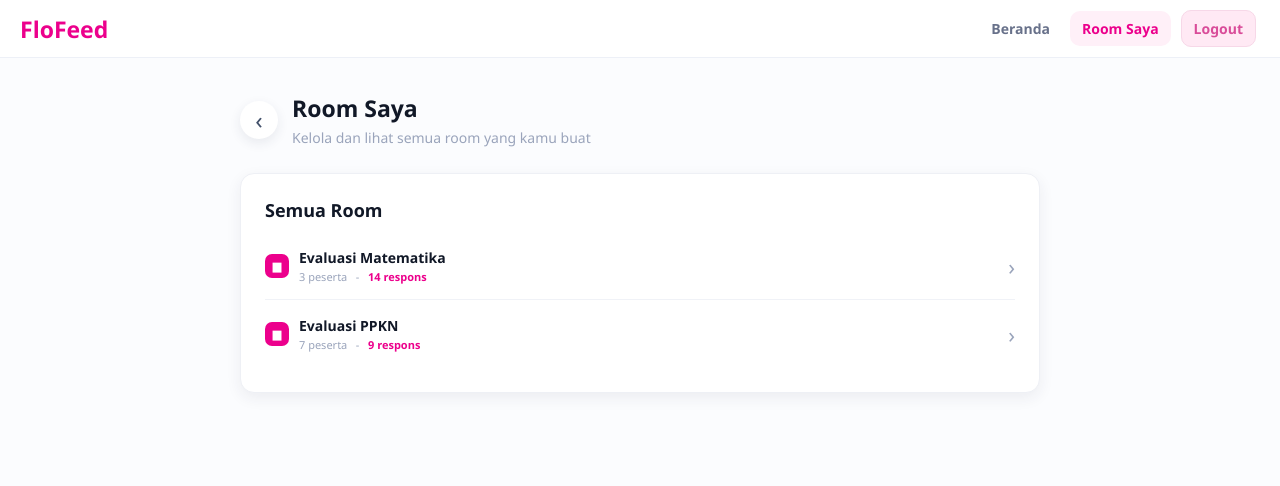
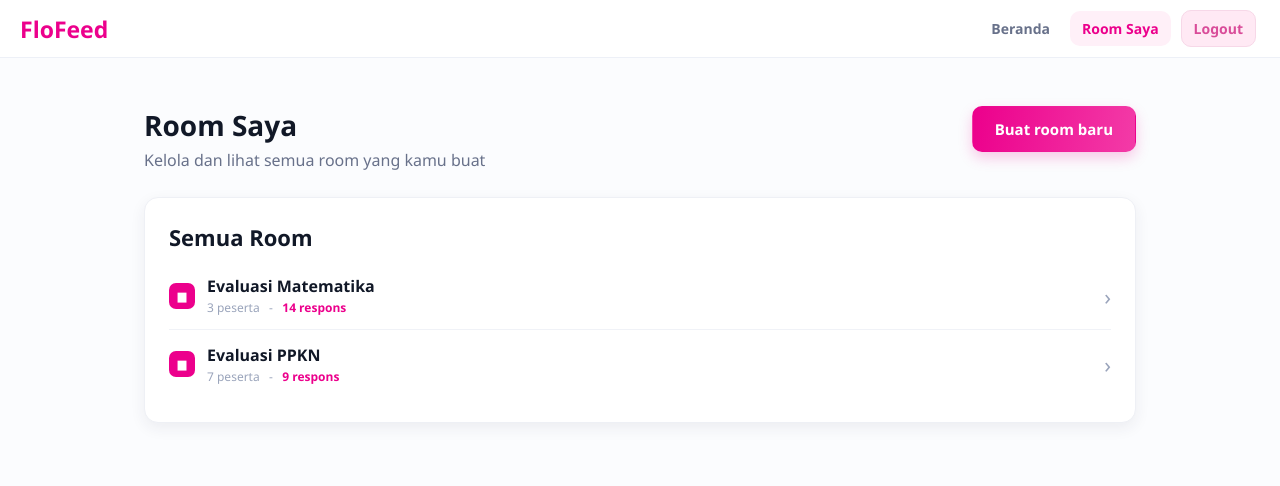
Before and after one commit to alvonkhairy/FloFeed-Project, a PHP site: page /room-view.php in a window 1280 px wide. Shown: the top 486 px of the page. Run offline with PHP 8.4, Linux system fonts and the light colour scheme.

Commit message:
pisahkan buat soal room dan masukkan kode

```diff
--- a/assets/css/style.css
+++ b/assets/css/style.css
@@ -170,6 +170,38 @@ body.room-view .room-link {
 .page-title-group, .room-title { flex: 1; }
 .page-title-group h1, .room-title h1, .page-heading h1 { margin: 0; font-size: 23px; font-weight: 700; }
 .page-title-group p, .room-title p, .page-heading p { margin: 4px 0 0; color: #9aa4bb; font-size: 14px; }
+
+.home-page { max-width: 1040px; margin: 0 auto; padding: 48px 24px 64px; }
+.welcome { margin-bottom: 26px; }
+.welcome h1 { margin: 0 0 5px; font-size: 32px; }
+.welcome p { margin: 0; color: var(--muted); font-size: 16px; }
+
+.rooms-page {
+	width: 100%;
+	max-width: 1040px;
+	margin: 0 auto;
+	padding: 48px 24px 64px;
+}
+.rooms-page .welcome {
+	margin-bottom: 26px;
+}
+.room-management-header {
+	display: flex;
+	align-items: center;
+	justify-content: space-between;
+	gap: 24px;
+}
+.room-management-copy {
+	min-width: 0;
+}
+.room-management-header .create-room-btn {
+	flex: 0 0 auto;
+	margin: 0;
+}
+.rooms-page .card,
+.rooms-page .rooms-list-card {
+	margin-top: 0;
+}
 .back-btn, .room-back {
 	display: grid;
 	place-items: center;
@@ -401,7 +433,10 @@ body.room-view .room-link {
 .history-list-card { padding: 24px; }
 .history-list-card .section-title { margin-bottom: 10px; }
 .history-list-card .list-item { min-height: 62px; }
-.rooms-page { max-width: 800px; }
+.rooms-page { max-width: 1040px; }
+.rooms-page .home-grid {
+	margin-bottom: 16px;
+}
 .rooms-list-card { padding: 24px; }
 .rooms-list-card .section-title { margin-bottom: 10px; }
 .rooms-list-card .list-item { min-height: 68px; }
@@ -409,32 +444,78 @@ body.room-view .room-link {
 .welcome { margin-bottom: 26px; }
 .welcome h1 { margin: 0 0 5px; font-size: 28px; }
 .welcome p { margin: 0; color: var(--muted); font-size: 16px; }
-.home-grid, .home-lower { display: grid; grid-template-columns: minmax(0,1.7fr) minmax(250px,.7fr); gap: 16px; align-items: stretch; }
-.home-lower { margin-top: 16px; }
-.join-card, .create-card, .history-card, .rooms-card { padding: 22px 20px; }
-.join-card, .create-card { min-height: 170px; }
+.home-grid, .home-lower { display: grid; grid-template-columns: 1fr; gap: 16px; align-items: stretch; }
+.home-lower {
+	display: grid;
+	grid-template-columns: 1fr;
+	margin-top: 16px;
+}
+.join-card, .create-card, .create-room-card, .history-card, .rooms-card, .rooms-list-card { padding: 24px; }
+.join-card, .create-card, .create-room-card { min-height: 170px; }
 .history-card, .rooms-card { min-height: 240px; }
-.card-heading, .section-title { display: flex; align-items: center; justify-content: space-between; margin: 0 0 8px; font-size: 18px; font-weight: 800; }
+.card-heading, .section-title { display: flex; align-items: center; justify-content: space-between; margin: 0 0 12px; font-size: 22px; font-weight: 800; }
 .card-heading { justify-content: flex-start; gap: 8px; }
 .card-heading .symbol, .section-link { color: var(--purple); }
-.card-description { margin: 0 0 14px; color: #9aa4bb; font-size: 13px; }
-.join-form { display: flex; gap: 10px; margin-top: auto; }
-.home-page .text-input { padding: 13px 14px; font-size: 15px; }
-.home-page .btn-primary { padding: 14px 20px; font-size: 16px; }
+.card-description { margin: 0 0 18px; color: #9aa4bb; font-size: 14px; }
+.join-card {
+	min-height: 170px;
+}
+.join-form { display: flex; flex-direction: column; gap: 12px; margin-top: auto; }
+.home-page .text-input { padding: 15px 16px; font-size: 15px; height: 52px; }
+.home-page .btn-primary { width: auto; align-self: flex-start; padding: 12px 22px; font-size: 15px; min-height: 44px; }
 .create-card .btn-primary { display: flex; width: 100%; margin-top: auto; }
+.create-room-card {
+	margin-bottom: 16px;
+	min-height: 170px;
+}
+.create-room-header {
+	display: flex;
+	align-items: center;
+	gap: 12px;
+	min-height: 64px;
+}
+.create-room-icon {
+	display: grid;
+	place-items: center;
+	width: 28px;
+	height: 28px;
+	border-radius: 8px;
+	font-size: 20px;
+	font-weight: 700;
+	background: var(--purple);
+	color: #fff;
+}
+.create-room-card .item-copy {
+	flex: 1;
+}
+.create-room-card .item-title {
+	font-size: 18px;
+	font-weight: 800;
+}
+.create-room-card .item-subtitle {
+	font-size: 13px;
+	line-height: 1.4;
+}
+.create-room-btn {
+	min-width: 110px;
+	padding: 14px 20px;
+	font-size: 16px;
+	min-height: 48px;
+	margin-top: 6px;
+}
 .section-link { font-size: 12px; text-decoration: none; }
-.list-item { display: flex; align-items: center; gap: 10px; min-height: 58px; padding: 8px 0; border-bottom: 1px solid #f0f2f7; }
+.list-item { display: flex; align-items: center; gap: 12px; min-height: 68px; padding: 10px 0; border-bottom: 1px solid #f0f2f7; }
 .list-item:last-child { border-bottom: 0; }
 .list-item { color: inherit; text-decoration: none; }
 .list-item:hover { background: #fcf4fa; }
-.status-icon, .room-icon { display: grid; place-items: center; flex-shrink: 0; width: 24px; height: 24px; border-radius: 50%; background: var(--green-soft); color: var(--green); font-size: 13px; font-weight: 800; }
+.status-icon, .room-icon { display: grid; place-items: center; flex-shrink: 0; width: 26px; height: 26px; border-radius: 50%; background: var(--green-soft); color: var(--green); font-size: 13px; font-weight: 800; }
 .status-icon.pending { background: #fff8e8; color: var(--amber); }
 .room-icon { border-radius: 7px; background: var(--purple); color: #fff; }
 .item-copy { min-width: 0; flex: 1; }
 .item-title, .item-subtitle { margin: 0; }
-.item-title { font-size: 14px; font-weight: 700; }
-.item-subtitle { margin-top: 2px; color: #9aa4bb; font-size: 11px; }
-.item-result { color: var(--green); font-size: 11px; font-weight: 700; white-space: nowrap; }
+.item-title { font-size: 16px; font-weight: 700; }
+.item-subtitle { margin-top: 2px; color: #9aa4bb; font-size: 12px; }
+.item-result { color: var(--green); font-size: 12px; font-weight: 700; white-space: nowrap; }
 .item-result.pending { color: var(--amber); }
 .room-card-link { color: #9aa4bb; font-size: 22px; text-decoration: none; }
 
@@ -493,6 +574,7 @@ body:has(.login-page) { background: linear-gradient(135deg, #fff0f8, #fbfcfe); }
 	.join-form, .button-row { flex-direction: column; }
 	.home-page { padding: 32px 16px 48px; }
 	.home-grid, .home-lower { grid-template-columns: 1fr; }
+	.room-management-header { align-items: flex-start; flex-direction: column; gap: 16px; }
 	.intro-hero { padding-top: 58px; }
 	.intro-brand { margin-bottom: 30px; }
 	.intro-how { margin-top: 110px; }
--- a/components/navbar.php
+++ b/components/navbar.php
@@ -1,16 +1,16 @@
 
 <header class="topbar">
 			<div class="header-left">
-				<a class="brand" href="/home.php" aria-label="FloFeed home">
+				<a class="brand" href="home.php" aria-label="FloFeed home">
 					<span class="brand-name">FloFeed</span>
 				</a>
 			</div>
 
 			<div class="header-right">
 				<nav class="main-nav" aria-label="Navigasi utama">
-					<a class="nav-link home-link" href="/home.php">Beranda</a>
-					<a class="nav-link room-link" href="/room-view.php">Room Saya</a>
+					<a class="nav-link home-link" href="home.php">Beranda</a>
+					<a class="nav-link room-link" href="room-view.php">Room Saya</a>
 				</nav>
-				<a class="logout-btn compact" href="/login.php">Logout</a>
+				<a class="logout-btn compact" href="logout.php">Logout</a>
 			</div>
 		</header>
--- a/room-master/room-anonymous-feedback.php
+++ b/room-master/room-anonymous-feedback.php
@@ -3,8 +3,9 @@
 <head>
 <meta charset="UTF-8">
 <meta name="viewport" content="width=device-width, initial-scale=1.0">
+<base href="../">
 <title>FloFeed - Evaluasi Matematika</title>
-<link rel="stylesheet" href="../assets/css/style.css">
+<link rel="stylesheet" href="assets/css/style.css">
 </head>
 <body>
 <?php require __DIR__ . '/../components/navbar.php'; ?>
@@ -12,7 +13,7 @@
   <main class="room-page">
 
     <div class="page-header-row">
-      <a class="back-btn" href="../home.php" aria-label="Kembali">&larr;</a>
+      <a class="back-btn" href="home.php" aria-label="Kembali">&larr;</a>
       <div class="page-title-group">
         <h1>Evaluasi Matematika</h1>
         <p>Room Master &middot; Kode: EVL-2847</p>
--- a/room-master/room-participant-status.php
+++ b/room-master/room-participant-status.php
@@ -3,14 +3,15 @@
   <head>
     <meta charset="utf-8" />
     <meta name="viewport" content="width=device-width, initial-scale=1" />
+    <base href="../" />
     <title>Status Peserta - FloFeed</title>
-    <link rel="stylesheet" href="../assets/css/style.css" />
+    <link rel="stylesheet" href="assets/css/style.css" />
   </head>
   <body>
 <?php require __DIR__ . '/../components/navbar.php'; ?>
     <main class="room-page">
       <section class="room-heading">
-        <a class="room-back" href="../home.php" aria-label="Kembali">&larr;</a>
+        <a class="room-back" href="home.php" aria-label="Kembali">&larr;</a>
         <div class="room-title">
           <h1>Evaluasi Matematika</h1>
           <p>Room Master &middot; Kode: EVL-2847</p>
--- a/room-master/room-statistics.php
+++ b/room-master/room-statistics.php
@@ -3,15 +3,16 @@
 <head>
 <meta charset="UTF-8">
 <meta name="viewport" content="width=device-width, initial-scale=1.0">
+<base href="../">
 <title>Evaluasi Matematika - Statistik</title>
-<link rel="stylesheet" href="../assets/css/style.css">
+<link rel="stylesheet" href="assets/css/style.css">
 </head>
 <body>
 <?php require __DIR__ . '/../components/navbar.php'; ?>
 
   <main class="room-page">
     <div class="page-header-row">
-      <a class="back-btn" href="../home.php" aria-label="Kembali">&larr;</a>
+      <a class="back-btn" href="home.php" aria-label="Kembali">&larr;</a>
       <div class="page-title-group">
         <h1>Evaluasi Matematika</h1>
         <p>Room Master &middot; Kode: EVL-2847</p>
--- a/room-master/room-waiting-requirements.php
+++ b/room-master/room-waiting-requirements.php
@@ -3,15 +3,16 @@
 <head>
 <meta charset="UTF-8">
 <meta name="viewport" content="width=device-width, initial-scale=1.0">
+<base href="../">
 <title>FloFeed - Evaluasi Matematika</title>
-<link rel="stylesheet" href="../assets/css/style.css">
+<link rel="stylesheet" href="assets/css/style.css">
 </head>
 <body>
 <?php require __DIR__ . '/../components/navbar.php'; ?>
   <main class="room-page">
 
     <section class="room-heading">
-      <a class="room-back" href="../home.php" aria-label="Kembali">&larr;</a>
+      <a class="room-back" href="home.php" aria-label="Kembali">&larr;</a>
       <div class="room-title">
         <h1>Evaluasi Matematika</h1>
         <p>Room Master &middot; Kode: EVL-2847</p>
--- a/room-view.php
+++ b/room-view.php
@@ -9,14 +9,14 @@
 	<body class="room-view">
 <?php require __DIR__ . '/components/navbar.php'; ?>
 
-		<main class="page rooms-page">
-			<header class="page-header">
-				<a class="back-btn" href="home.php" aria-label="Kembali ke home">&#8249;</a>
-				<div class="page-title-group">
-					<h1>Room Saya</h1>
+		<main class="home-page rooms-page">
+			<section class="welcome room-management-header" aria-labelledby="rooms-title">
+				<div class="room-management-copy">
+					<h1 id="rooms-title">Room Saya</h1>
 					<p>Kelola dan lihat semua room yang kamu buat</p>
 				</div>
-			</header>
+				<a class="btn btn-primary create-room-btn" href="room-create.php">Buat room baru</a>
+			</section>
 
 			<section class="card rooms-list-card" aria-labelledby="rooms-list-title">
 				<h2 class="section-title" id="rooms-list-title">Semua Room</h2>
```
Also changed, not shown: answer-result.php (+1 -21 lines), home.php (+1 -19 lines).
